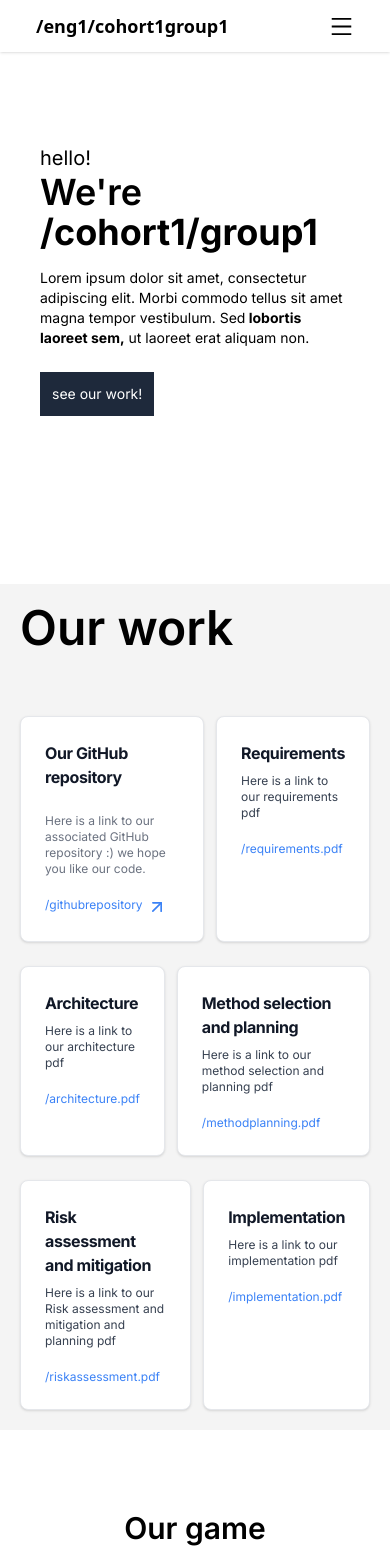
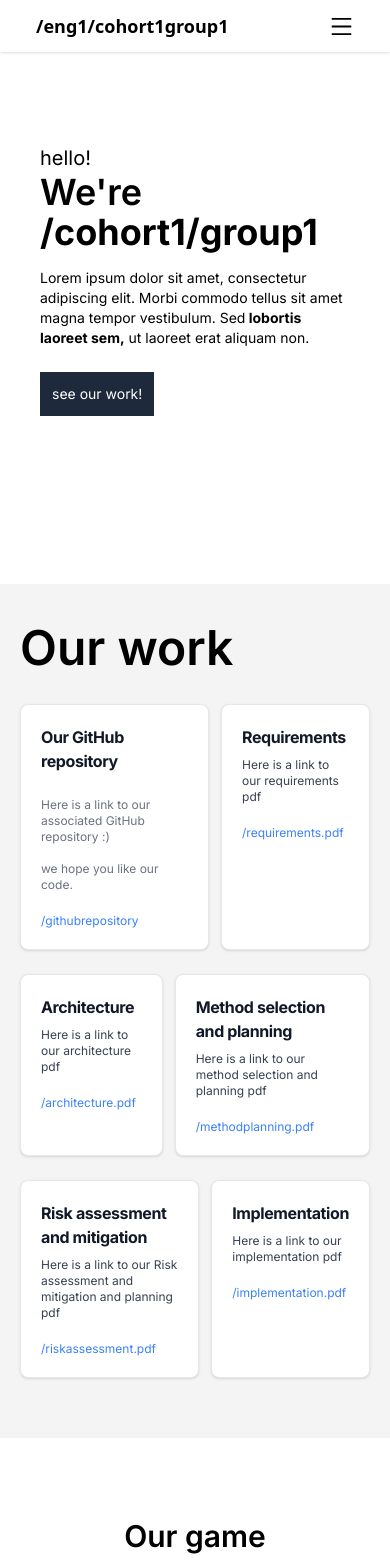
Before and after one commit to charliepiper/charliepiper.github.io, a Next.js app: page / in a window 390 px wide. Shown: the top 1568 px of the page. Built offline with nearby package versions, Linux system fonts and the light colour scheme.

Commit message:
fix: padding

```diff
--- a/src/components/ContentSection.tsx
+++ b/src/components/ContentSection.tsx
@@ -6,7 +6,7 @@ const HeroSection = () => {
   return (
     <section id="Content Section" className="xl:p-24 md:p-24 lg:p-24 p-5 bg-[#f4f4f4] flex justify-center items-center ">
         <div className = "container ">
-            <h2 className="font-semibold text-5xl ">
+            <h2 className="font-semibold text-5xl pt-5">
                 Our work
             </h2>
 
@@ -70,19 +70,19 @@ const HeroSection = () => {
             </div>
 
             {/* Phone version  */}
-            <div className="md:hidden  gap-10 pt-16">
+            <div className="md:hidden  gap-10 pt-8 pb-10">
                 <div className="flex gap-3 pb-6">
-                    <div className="block max-w-sm p-6 bg-white border border-gray-200 rounded-lg shadow hover:bg-gray-100 ">
+                    <div className="block max-w-sm p-5 bg-white border border-gray-200 rounded-lg shadow hover:bg-gray-100 ">
                     <h5 className="mb-6 text-md font-bold tracking-tight text-gray-900 ">Our GitHub repository</h5>
-                    <p className="text-xs font-normal text-gray-500 pb-5">Here is a link to our associated GitHub repository :) we hope you like our code.</p>
+                    <p className="text-xs font-normal text-gray-500 pb-5">Here is a link to our associated GitHub repository :) <br></br><br></br>we hope you like our code.</p>
                     <a className="cursor-pointer ">
                         <div className="text-xs ghosted text-blue-500 flex flex-row gap-1">
                             <h6 >/githubrepository</h6>
-                            <ArrowUpRight className="w-5 h-5"/>
+                            {/* <ArrowUpRight className="w-5 h-5"/> */}
                         </div>
                     </a>
                     </div>
-                    <div className="block max-w-sm p-6 bg-white border border-gray-200 rounded-lg shadow hover:bg-gray-100 ">
+                    <div className="block max-w-sm p-5 bg-white border border-gray-200 rounded-lg shadow hover:bg-gray-100 ">
                     <h5 className="mb-2 text-md font-bold tracking-tight text-gray-900 ">Requirements</h5>
                     <p className="text-xs font-normal text-gray-700 pb-5">Here is a link to our requirements pdf</p>
                     <a className="cursor-pointer">
@@ -91,14 +91,14 @@ const HeroSection = () => {
                     </div>
                 </div>
                 <div className="flex flex-row gap-3 pb-6">
-                    <div className="block max-w-sm p-6 bg-white border border-gray-200 rounded-lg shadow hover:bg-gray-100 ">
+                    <div className="block max-w-sm p-5 bg-white border border-gray-200 rounded-lg shadow hover:bg-gray-100 ">
                     <h5 className="mb-2 text-md font-bold tracking-tight text-gray-900 ">Architecture</h5>
                     <p className="text-xs font-normal text-gray-700 pb-5">Here is a link to our architecture pdf</p>
                     <a className="cursor-pointer">
                         <h6 className="text-xs ghosted text-blue-500">/architecture.pdf</h6>
                     </a>
                     </div>
-                    <div className="block max-w-sm p-6 bg-white border border-gray-200 rounded-lg shadow hover:bg-gray-100 ">
+                    <div className="block max-w-sm p-5 bg-white border border-gray-200 rounded-lg shadow hover:bg-gray-100 ">
                     <h5 className="mb-2 text-md font-bold tracking-tight text-gray-900 ">Method selection <br></br> and planning</h5>
                     <p className="text-xs font-normal text-gray-700 pb-5">Here is a link to our method selection and planning pdf</p>
                     <a className="cursor-pointer">
@@ -107,14 +107,14 @@ const HeroSection = () => {
                     </div>
                 </div>
                 <div className="flex flex-row gap-3">
-                    <div className="block max-w-sm p-6 bg-white border border-gray-200 rounded-lg shadow hover:bg-gray-100 ">
-                    <h5 className="mb-2 text-md font-bold tracking-tight text-gray-900 ">Risk assessment and mitigation </h5>
+                    <div className="block max-w-sm p-5 bg-white border border-gray-200 rounded-lg shadow hover:bg-gray-100 ">
+                    <h5 className="mb-2 text-md font-bold tracking-tight text-gray-900 ">Risk assessment <br></br> and mitigation </h5>
                     <p className="text-xs font-normal text-gray-700 pb-5">Here is a link to our Risk assessment and mitigation and planning pdf</p>
                     <a className="cursor-pointer ">
                         <h6 className="text-xs ghosted text-blue-500">/riskassessment.pdf</h6>
                     </a>
                     </div>
-                    <div className="block max-w-sm p-6 bg-white border border-gray-200 rounded-lg shadow hover:bg-gray-100 ">
+                    <div className="block max-w-sm p-5 bg-white border border-gray-200 rounded-lg shadow hover:bg-gray-100 ">
                     {/* <h6 className="text-sm ghosted">pdf</h6> */}
                     <h5 className="mb-2 text-md font-bold tracking-tight text-gray-900 ">Implementation</h5>
                     <p className="text-xs font-normal text-gray-700 pb-5">Here is a link to our implementation pdf</p>
```
